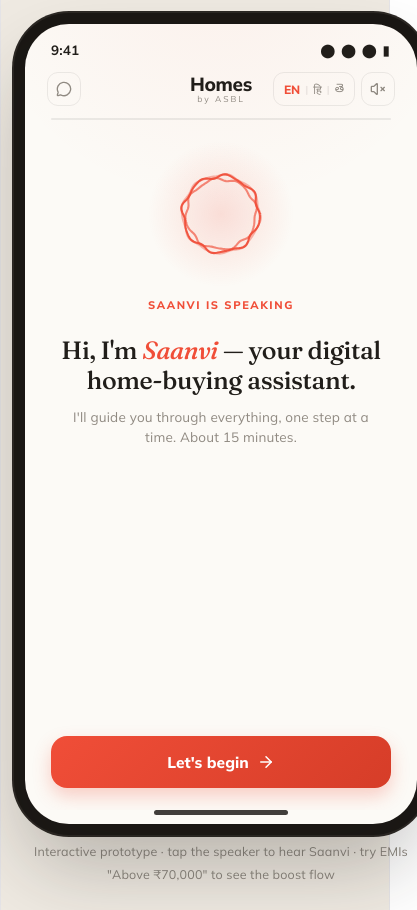
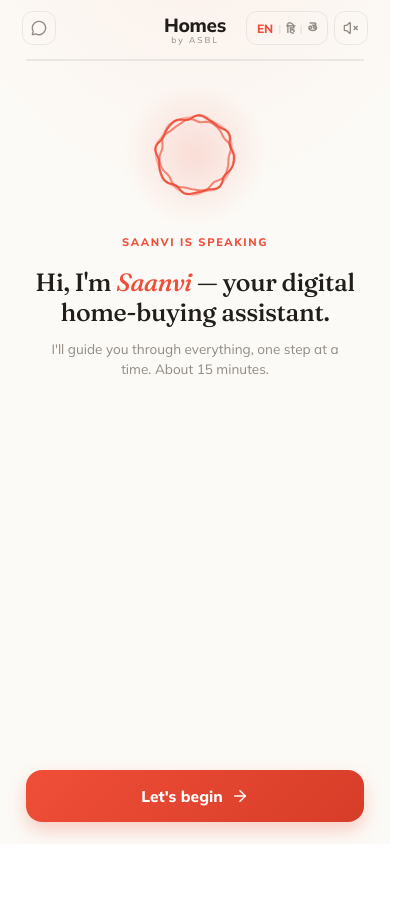
Before and after one commit to kunal1510010/Saanvi, a React (Vite) app: page / in a window 390 px wide. Shown: the whole page, 417 px wide, since content can reach past the window. After the commit the page ends 844 px from the top, so only its background shows below. Built offline with nearby package versions, Linux system fonts and the light colour scheme; the HTML template or start-up script is replaced by a standard one.

Commit message:
Responsive UI changes, removing outside frame

```diff
--- a/src/App.jsx
+++ b/src/App.jsx
@@ -545,20 +545,47 @@ export default function SaanviPrototype() {
   const progress = Math.min(1, step / steps.length);
 
   return (
-    <div style={{ display: "grid", placeItems: "center", padding: 24, background: "#EFEAE2", minHeight: "100%", fontFamily: "Mulish, sans-serif" }}>
+    <div className="saanvi-outer" style={{ fontFamily: "Mulish, sans-serif" }}>
       <style>{`
         @import url('https://fonts.googleapis.com/css2?family=Fraunces:ital,opsz,wght@0,9..144,500;0,9..144,600;1,9..144,500;1,9..144,600&family=Mulish:wght@400;600;700;800&display=swap');
         @keyframes fadeUp { from { opacity: 0; transform: translateY(10px); } to { opacity: 1; transform: translateY(0); } }
         @keyframes pulseDot { 0%,100% { opacity: .3; } 50% { opacity: 1; } }
         @keyframes slideUp { from { transform: translateY(100%); } to { transform: translateY(0); } }
+        .saanvi-outer {
+          min-height: 100vh;
+          background: ${C.ivory};
+          display: flex;
+          justify-content: center;
+        }
+        .saanvi-inner {
+          width: 100%;
+          max-width: 430px;
+          background: ${C.ivory};
+          position: relative;
+          display: flex;
+          flex-direction: column;
+          min-height: 100vh;
+        }
+        @media (min-width: 600px) {
+          .saanvi-outer {
+            align-items: center;
+            padding: 40px 16px;
+            background: #EFEAE2;
+          }
+          .saanvi-inner {
+            min-height: 0;
+            height: 800px;
+            border-radius: 20px;
+            box-shadow: 0 8px 48px rgba(33,30,26,0.13);
+            overflow: hidden;
+          }
+        }
       `}</style>
 
-      <div style={{ width: 392, height: 800, background: C.ivory, borderRadius: 44, position: "relative", boxShadow: "0 40px 80px rgba(33,30,26,0.28), 0 0 0 11px #1a1714, 0 0 0 13px #2c2824", overflow: "hidden", display: "flex", flexDirection: "column" }}>
-        <div style={{ position: "absolute", inset: 0, background: "radial-gradient(120% 60% at 50% -10%, rgba(240,78,56,0.06), rgba(240,78,56,0) 55%)" }} />
+      <div className="saanvi-inner">
+        <div style={{ position: "absolute", inset: 0, background: "radial-gradient(120% 60% at 50% -10%, rgba(240,78,56,0.06), rgba(240,78,56,0) 55%)", pointerEvents: "none" }} />
 
-        <div style={{ display: "flex", justifyContent: "space-between", padding: "14px 26px 0", fontSize: 13.5, fontWeight: 700, color: C.ink, zIndex: 2 }}><span>9:41</span><span style={{ letterSpacing: 1 }}>⬤ ⬤ ⬤ ▮</span></div>
-
-        <div style={{ display: "flex", alignItems: "center", justifyContent: "center", position: "relative", padding: "14px 0 6px", zIndex: 2 }}>
+        <div style={{ display: "flex", alignItems: "center", justifyContent: "center", position: "relative", padding: "16px 0 6px", zIndex: 2 }}>
           <div style={{ position: "absolute", left: 22, top: 11, display: "flex", alignItems: "center", gap: 7 }}>
             {nameKnown && (
               <div style={{ width: 32, height: 32, borderRadius: "50%", background: `linear-gradient(135deg, ${C.orange}, ${C.orangeDeep})`, color: "#fff", display: "grid", placeItems: "center", fontWeight: 800, fontSize: 12.5, fontFamily: "Mulish" }}>{INITIALS}</div>
@@ -616,10 +643,7 @@ export default function SaanviPrototype() {
             <HelpPanel onClose={() => setHelpOpen(false)} />
           </>
         )}
-        <div style={{ display: "flex", justifyContent: "center", paddingBottom: 9, zIndex: 2 }}><div style={{ width: 134, height: 5, background: C.ink, borderRadius: 3, opacity: 0.85 }} /></div>
       </div>
-
-      <p style={{ marginTop: 16, fontSize: 12.5, color: "#8a857d", maxWidth: 392, textAlign: "center", fontFamily: "Mulish" }}>Interactive prototype · tap the speaker to hear Saanvi · try EMIs "Above ₹70,000" to see the boost flow</p>
     </div>
   );
 }
--- a/src/index.css
+++ b/src/index.css
@@ -1,111 +1,15 @@
-:root {
-  --text: #6b6375;
-  --text-h: #08060d;
-  --bg: #fff;
-  --border: #e5e4e7;
-  --code-bg: #f4f3ec;
-  --accent: #aa3bff;
-  --accent-bg: rgba(170, 59, 255, 0.1);
-  --accent-border: rgba(170, 59, 255, 0.5);
-  --social-bg: rgba(244, 243, 236, 0.5);
-  --shadow:
-    rgba(0, 0, 0, 0.1) 0 10px 15px -3px, rgba(0, 0, 0, 0.05) 0 4px 6px -2px;
+*, *::before, *::after { box-sizing: border-box; }
 
-  --sans: system-ui, 'Segoe UI', Roboto, sans-serif;
-  --heading: system-ui, 'Segoe UI', Roboto, sans-serif;
-  --mono: ui-monospace, Consolas, monospace;
-
-  font: 18px/145% var(--sans);
-  letter-spacing: 0.18px;
-  color-scheme: light dark;
-  color: var(--text);
-  background: var(--bg);
-  font-synthesis: none;
-  text-rendering: optimizeLegibility;
+html, body {
+  margin: 0;
+  padding: 0;
+  height: 100%;
   -webkit-font-smoothing: antialiased;
   -moz-osx-font-smoothing: grayscale;
-
-  @media (max-width: 1024px) {
-    font-size: 16px;
-  }
-}
-
-@media (prefers-color-scheme: dark) {
-  :root {
-    --text: #9ca3af;
-    --text-h: #f3f4f6;
-    --bg: #16171d;
-    --border: #2e303a;
-    --code-bg: #1f2028;
-    --accent: #c084fc;
-    --accent-bg: rgba(192, 132, 252, 0.15);
-    --accent-border: rgba(192, 132, 252, 0.5);
-    --social-bg: rgba(47, 48, 58, 0.5);
-    --shadow:
-      rgba(0, 0, 0, 0.4) 0 10px 15px -3px, rgba(0, 0, 0, 0.25) 0 4px 6px -2px;
-  }
-
-  #social .button-icon {
-    filter: invert(1) brightness(2);
-  }
-}
-
-body {
-  margin: 0;
 }
 
 #root {
-  width: 1126px;
-  max-width: 100%;
-  margin: 0 auto;
-  text-align: center;
-  border-inline: 1px solid var(--border);
-  min-height: 100svh;
+  min-height: 100vh;
   display: flex;
   flex-direction: column;
-  box-sizing: border-box;
 }
-
-h1,
-h2 {
-  font-family: var(--heading);
-  font-weight: 500;
-  color: var(--text-h);
-}
-
-h1 {
-  font-size: 56px;
-  letter-spacing: -1.68px;
-  margin: 32px 0;
-  @media (max-width: 1024px) {
-    font-size: 36px;
-    margin: 20px 0;
-  }
-}
-h2 {
-  font-size: 24px;
-  line-height: 118%;
-  letter-spacing: -0.24px;
-  margin: 0 0 8px;
-  @media (max-width: 1024px) {
-    font-size: 20px;
-  }
-}
-p {
-  margin: 0;
-}
-
-code,
-.counter {
-  font-family: var(--mono);
-  display: inline-flex;
-  border-radius: 4px;
-  color: var(--text-h);
-}
-
-code {
-  font-size: 15px;
-  line-height: 135%;
-  padding: 4px 8px;
-  background: var(--code-bg);
-}
```
